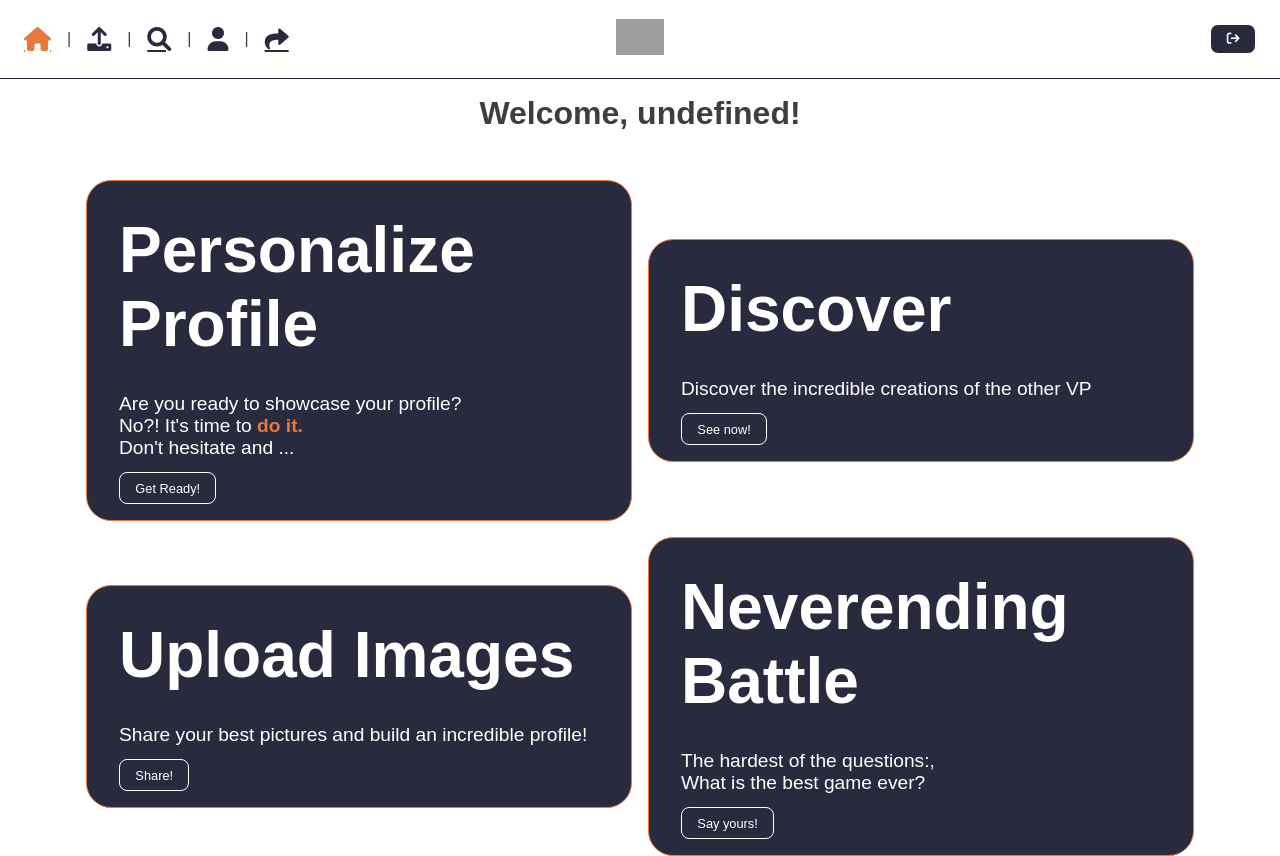
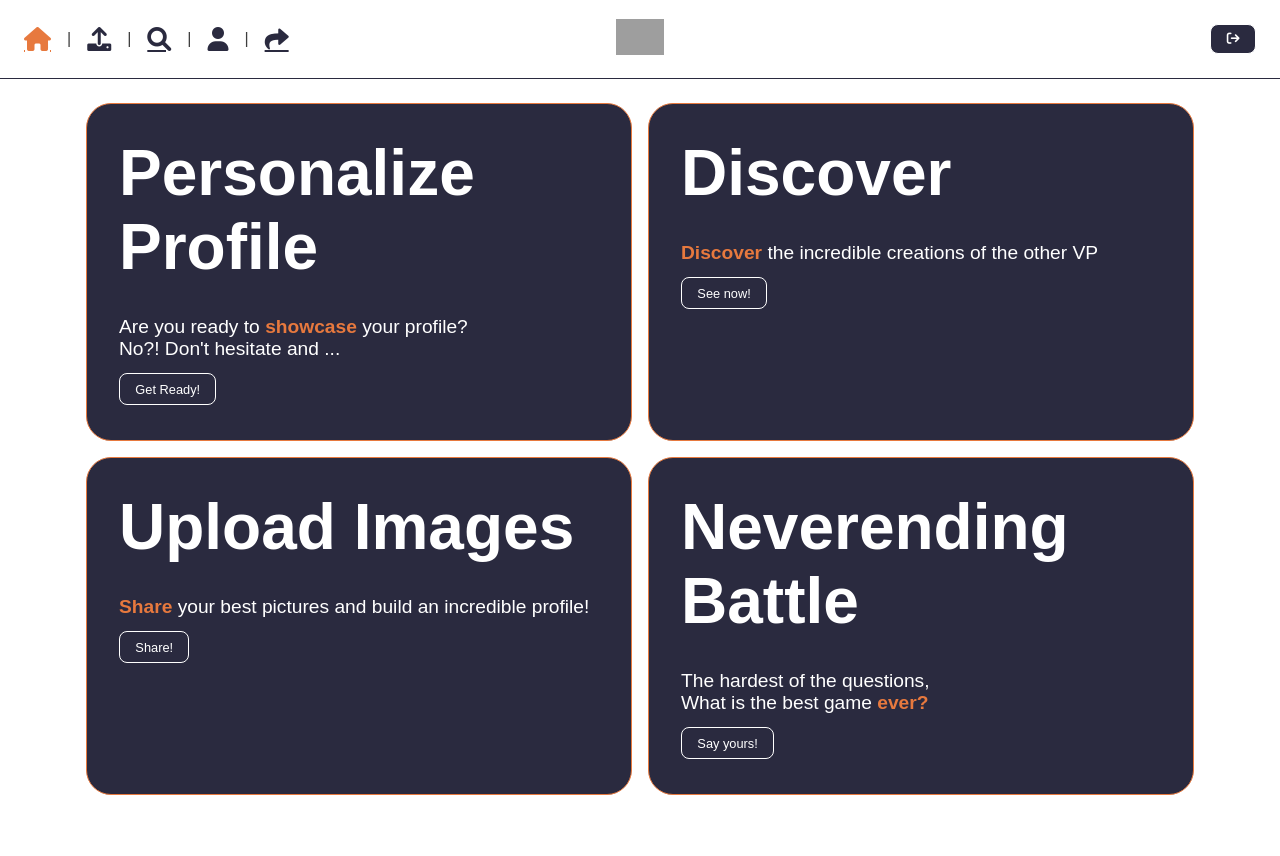
Before and after one commit to andreaDiClaudio/Virtual_Escape, a Svelte app in the folder client/Virtual-Escape/: page /home in a window 1280 px wide. Built offline with nearby package versions, Linux system fonts and the light colour scheme; sample sign-in values are in the browser's storage.

Commit message:
finished with styling the suggestions card

```diff
--- a/client/Virtual-Escape/src/assets/css/home/home.css
+++ b/client/Virtual-Escape/src/assets/css/home/home.css
@@ -21,7 +21,8 @@
     gap: 1rem;
     justify-content: center;
     align-items: center;
-    padding-top: 3rem;
+    padding-top: 1.5rem;
+    padding-bottom: 3rem;
 }
 
 .home-page-suggestions-card {
@@ -29,6 +30,7 @@
     border-radius: 25px;
     background-color: #2a2a3f;
     width: 30rem;
+    height: 19rem;
     padding-top: 1rem;
     padding-left: 2rem;
     padding-right: 2rem;
--- a/client/Virtual-Escape/src/assets/css/home/suggestion/SuggestionCards.svelte
+++ b/client/Virtual-Escape/src/assets/css/home/suggestion/SuggestionCards.svelte
@@ -6,12 +6,9 @@
         </div>
         <div class="home-page-suggestion-description-wrapper">
             <h6 class="home-page-description">
-                Are you ready to showcase your profile?
+                Are you ready to <b class="bold">showcase</b> your profile?
             </h6>
-            <h6 class="home-page-description">
-                No?! It's time to <b class="bold">do it.</b>
-            </h6>
-            <h6 class="home-page-description">Don't hesitate and ...</h6>
+            <h6 class="home-page-description">No?! Don't hesitate and ...</h6>
             <div class="home-page-button-wrapper">
                 <a href="/profile">
                     <button class="button">Get Ready!</button>
@@ -27,10 +24,12 @@
         </div>
         <div class="home-page-suggestion-description-wrapper">
             <h6 class="home-page-description">
-                Discover the incredible creations of the other VP
+                <b class="bold">Discover</b> the incredible creations of the other
+                VP
             </h6>
             <div class="home-page-button-wrapper">
-                <a href="/profile">
+                <a href=""
+                    ><!--TODO-->
                     <button class="button">See now!</button>
                 </a>
             </div>
@@ -44,7 +43,8 @@
         </div>
         <div class="home-page-suggestion-description-wrapper">
             <h6 class="home-page-description">
-                Share your best pictures and build an incredible profile!
+                <b class="bold">Share</b> your best pictures and build an incredible
+                profile!
             </h6>
             <div class="home-page-button-wrapper">
                 <a href="/upload">
@@ -60,10 +60,10 @@
             <h1 class="home-page-suggestion-title">Neverending Battle</h1>
         </div>
         <div class="home-page-suggestion-description-wrapper">
+            <h6 class="home-page-description">The hardest of the questions,</h6>
             <h6 class="home-page-description">
-                The hardest of the questions:,
+                What is the best game <b class="bold">ever?</b>
             </h6>
-            <h6 class="home-page-description">What is the best game ever?</h6>
             <div class="home-page-button-wrapper">
                 <a href="/bestgame">
                     <button class="button">Say yours!</button>
--- a/client/Virtual-Escape/src/pages/home/home.svelte
+++ b/client/Virtual-Escape/src/pages/home/home.svelte
@@ -34,8 +34,5 @@
 
 <Navbar {homeIconColor} />
 <div id="home-page">
-    <div id="home-page-welcome-message-wrapper">
-        <h1 id="home-page-welcome-message">Welcome, {$user.nickname}!</h1>
-    </div>
     <SuggestionCards />
 </div>
--- a/client/Virtual-Escape/src/pages/profileFound/ProfileFound.svelte
+++ b/client/Virtual-Escape/src/pages/profileFound/ProfileFound.svelte
@@ -36,11 +36,6 @@
             console.error("Error fetching user data:", error);
         }
     }
-
-    /*Follow*/
-    function follow() {
-        console.log("Follow!");
-    }
 </script>
 
 <Navbar {searchIconColor} />
@@ -62,23 +57,6 @@
                         : "http://localhost:8080/public/defaultUserProfileImage/1684737647624-181908121___default_profile_image.jpg"}
                     alt="Image Preview"
                 />
-                <div id="label-wrapper">
-                    <label
-                        for="profile-image-input"
-                        id="label-image-upload-input"
-                        hidden
-                    >
-                        Upload Image
-                        <input
-                            id="profile-image-input"
-                            type="file"
-                            name="file"
-                            accept="image/*"
-                            alt="Profile image"
-                            disabled
-                        />
-                    </label>
-                </div>
             </div>
             <div id="user-info-profile">
                 <input
@@ -119,9 +97,6 @@
                     <textarea id="user-info-bio" value={user.bio} readonly />
                 </div>
             </div>
-            <div>
-                <button class="button" on:click={follow} />
-            </div>
         </div>
         <div id="hr-div">
             <hr id="horizontal-line" />
```
